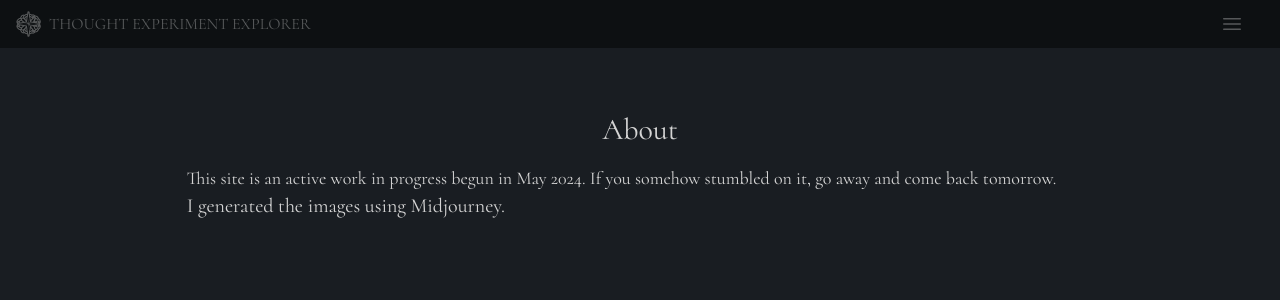
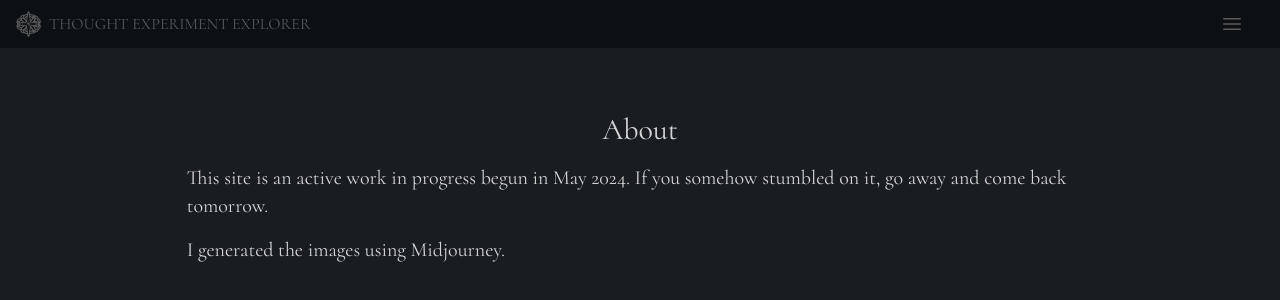
Before and after one commit to ktpeace/thought-experiments, a Next.js app: page /about in a window 1280 px wide. Shown: the top 300 px of the page. Built offline with nearby package versions, Linux system fonts and the light colour scheme.

Commit message:
extract arrow icons

```diff
--- a/src/components/SlidingImages.tsx
+++ b/src/components/SlidingImages.tsx
@@ -3,6 +3,7 @@ import Image from "next/image";
 import Link from "next/link";
 import { useEffect, useRef, useState } from "react";
 import experimentData from "./experimentData";
+import { LeftArrow, RightArrow } from "./icons/heroIcons";
 
 const SlidingImages = () => {
   // Images
@@ -77,20 +78,7 @@ const SlidingImages = () => {
           } ${!disableLeft && "betterhover:hover:text-white"}`}
           disabled={disableLeft}
         >
-          <svg
-            xmlns="http://www.w3.org/2000/svg"
-            fill="none"
-            viewBox="0 0 24 24"
-            strokeWidth={1.5}
-            stroke="currentColor"
-            className="w-6 h-6"
-          >
-            <path
-              strokeLinecap="round"
-              strokeLinejoin="round"
-              d="m18.75 4.5-7.5 7.5 7.5 7.5m-6-15L5.25 12l7.5 7.5"
-            />
-          </svg>
+          <LeftArrow />
         </button>
         {/* Images */}
         <div
@@ -126,20 +114,7 @@ const SlidingImages = () => {
           } ${!disableRight && "betterhover:hover:text-white"}`}
           disabled={disableRight}
         >
-          <svg
-            xmlns="http://www.w3.org/2000/svg"
-            fill="none"
-            viewBox="0 0 24 24"
-            strokeWidth={1.5}
-            stroke="currentColor"
-            className="w-6 h-6"
-          >
-            <path
-              strokeLinecap="round"
-              strokeLinejoin="round"
-              d="m5.25 4.5 7.5 7.5-7.5 7.5m6-15 7.5 7.5-7.5 7.5"
-            />
-          </svg>
+          <RightArrow />
         </button>
       </div>
     </div>
--- a/src/components/about/About.tsx
+++ b/src/components/about/About.tsx
@@ -2,11 +2,13 @@ const About = () => {
   return (
     <div className="main-container mt-12">
       <h2 className="mb-4 self-center text-3xl">About</h2>
-      <p className="text-lg">
-        This site is an active work in progress begun in May 2024. If you
-        somehow stumbled on it, go away and come back tomorrow.
-      </p>
-      <p>I generated the images using Midjourney.</p>
+      <section className="flex flex-col gap-4">
+        <p>
+          This site is an active work in progress begun in May 2024. If you
+          somehow stumbled on it, go away and come back tomorrow.
+        </p>
+        <p>I generated the images using Midjourney.</p>
+      </section>
     </div>
   );
 };
--- a/src/components/icons/heroIcons.tsx
+++ b/src/components/icons/heroIcons.tsx
@@ -54,3 +54,41 @@ export const CakeIcon = () => {
     </svg>
   );
 };
+
+export const LeftArrow = () => {
+  return (
+    <svg
+      xmlns="http://www.w3.org/2000/svg"
+      fill="none"
+      viewBox="0 0 24 24"
+      strokeWidth={1.5}
+      stroke="currentColor"
+      className="w-6 h-6"
+    >
+      <path
+        strokeLinecap="round"
+        strokeLinejoin="round"
+        d="m18.75 4.5-7.5 7.5 7.5 7.5m-6-15L5.25 12l7.5 7.5"
+      />
+    </svg>
+  );
+};
+
+export const RightArrow = () => {
+  return (
+    <svg
+      xmlns="http://www.w3.org/2000/svg"
+      fill="none"
+      viewBox="0 0 24 24"
+      strokeWidth={1.5}
+      stroke="currentColor"
+      className="w-6 h-6"
+    >
+      <path
+        strokeLinecap="round"
+        strokeLinejoin="round"
+        d="m5.25 4.5 7.5 7.5-7.5 7.5m6-15 7.5 7.5-7.5 7.5"
+      />
+    </svg>
+  );
+};
```
